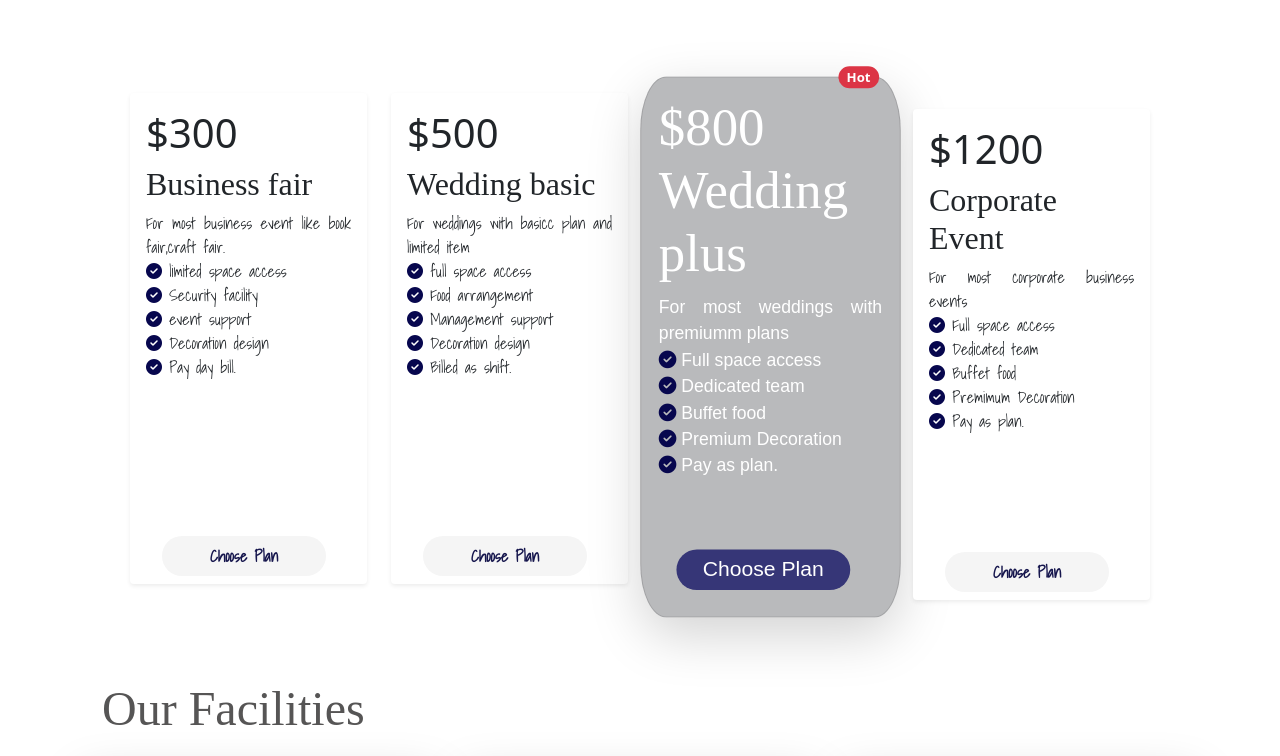
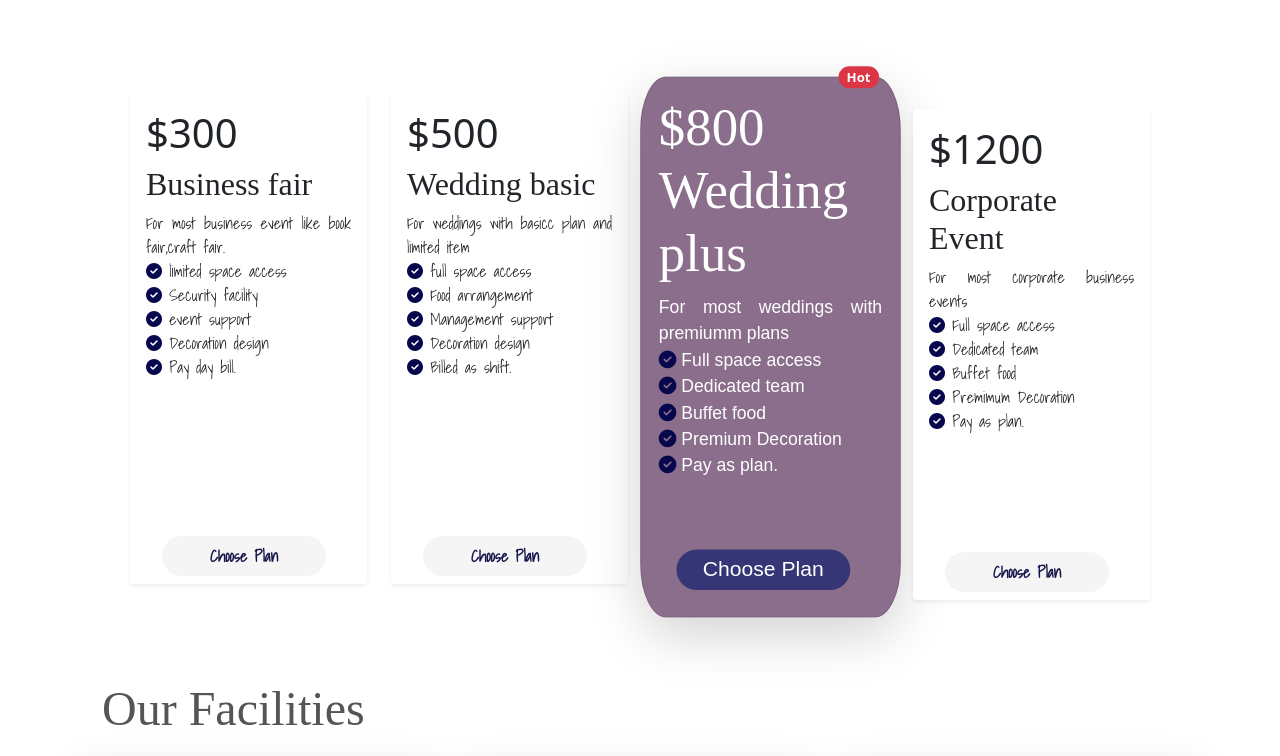
Before and after one commit to Rain44556/convention-center, a plain HTML site: page index.html in a window 1280 px wide. Shown: the part 684-1440 px from the top of the page. Drawn offline with nearby package versions, Linux system fonts and the light colour scheme.

Commit message:
package style change

```diff
--- a/css/center.css
+++ b/css/center.css
@@ -52,7 +52,7 @@
 }
 
 .special-body-card {
-    background-color: rgba(2, 7, 12, 0.274);
+    background-color: rgb(139, 110, 139);
     border-radius: 10%;
     color: rgb(255, 255, 255);
     width: 100%;
```
Also changed, not shown: index.html (+2 -2 lines).
